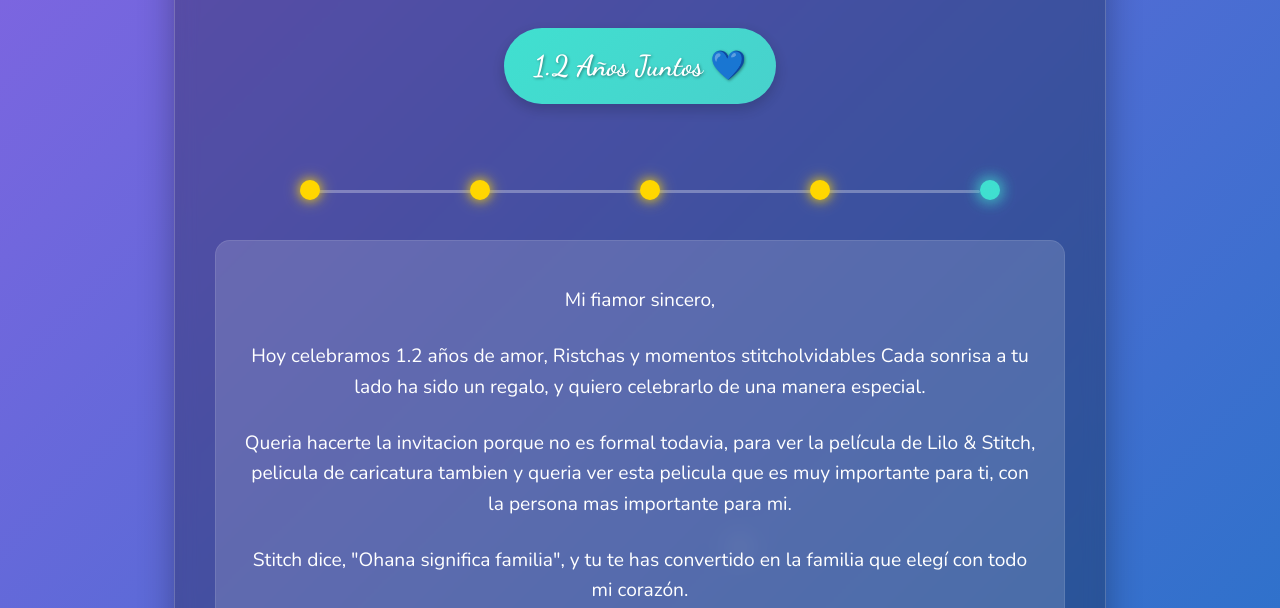
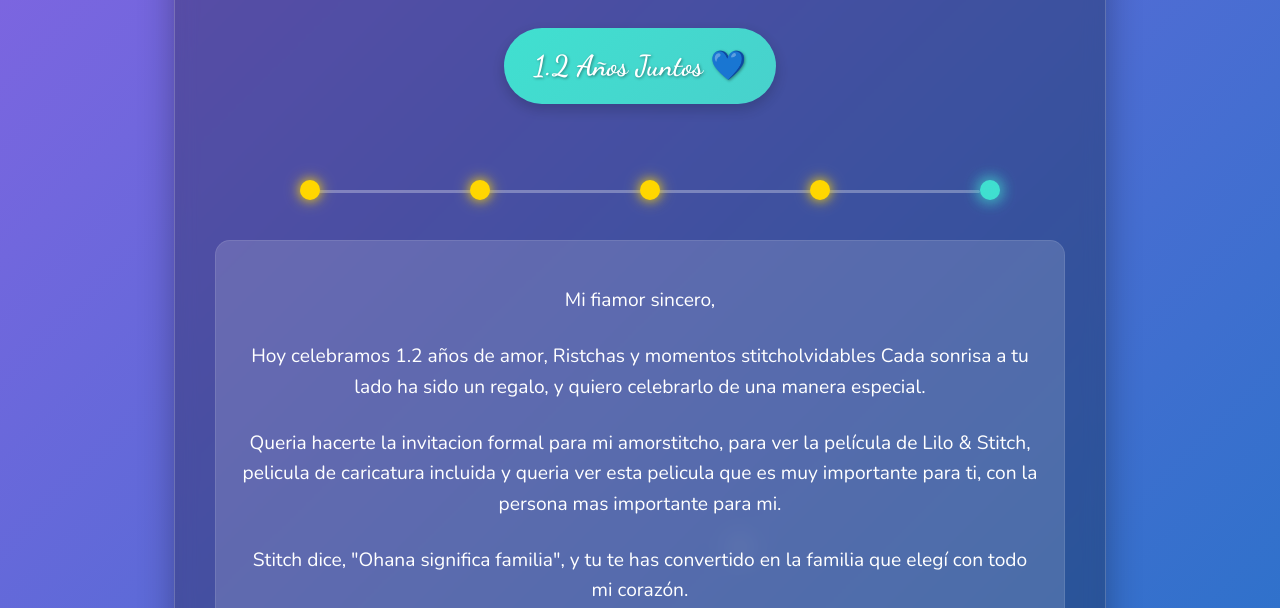
Before and after one commit to CrwnG/FSPRS, a plain HTML site: page index.html in a window 1280 px wide. Shown: the part 192-800 px from the top of the page. Drawn offline with nearby package versions, Linux system fonts and the light colour scheme.

Commit message:
Update index.html

```diff
--- a/index.html
+++ b/index.html
@@ -675,7 +675,7 @@
         <div class="message">
             <p>Mi fiamor sincero,</p>
             <p>Hoy celebramos 1.2 años de amor, Ristchas y momentos stitcholvidables Cada sonrisa a tu lado ha sido un regalo, y quiero celebrarlo de una manera especial.</p>
-            <p>Queria hacerte la invitacion porque no es formal todavia, para ver la película de Lilo & Stitch, pelicula de caricatura tambien y queria ver esta pelicula que es muy importante para ti, con la persona mas importante para mi. </p>
+            <p>Queria hacerte la invitacion formal para mi amorstitcho, para ver la película de Lilo & Stitch, pelicula de caricatura incluida y queria ver esta pelicula que es muy importante para ti, con la persona mas importante para mi. </p>
             <p>Stitch dice, "Ohana significa familia", y tu te has convertido en la familia que elegí con todo mi corazón.</p>
         </div>
 
```
